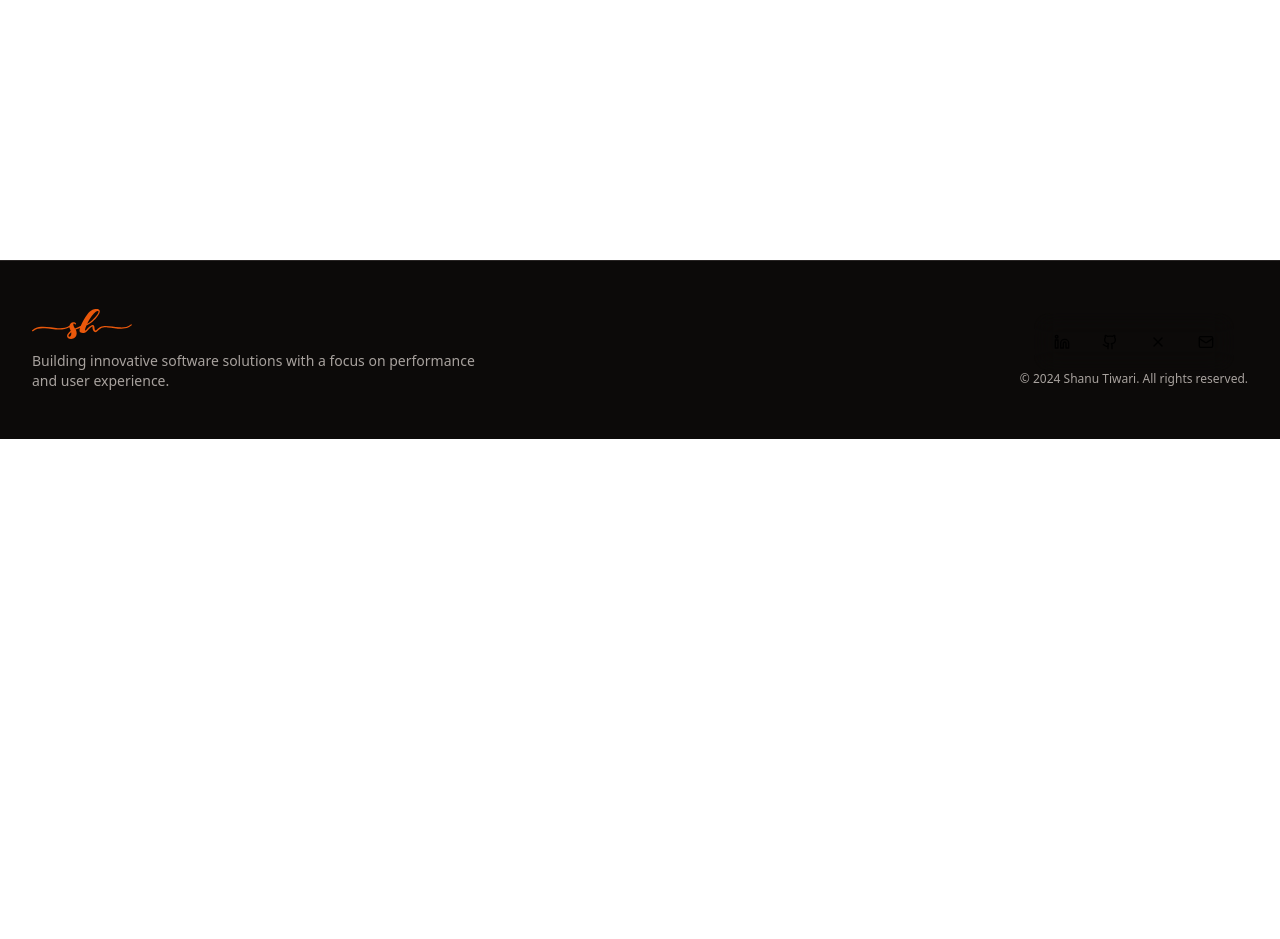
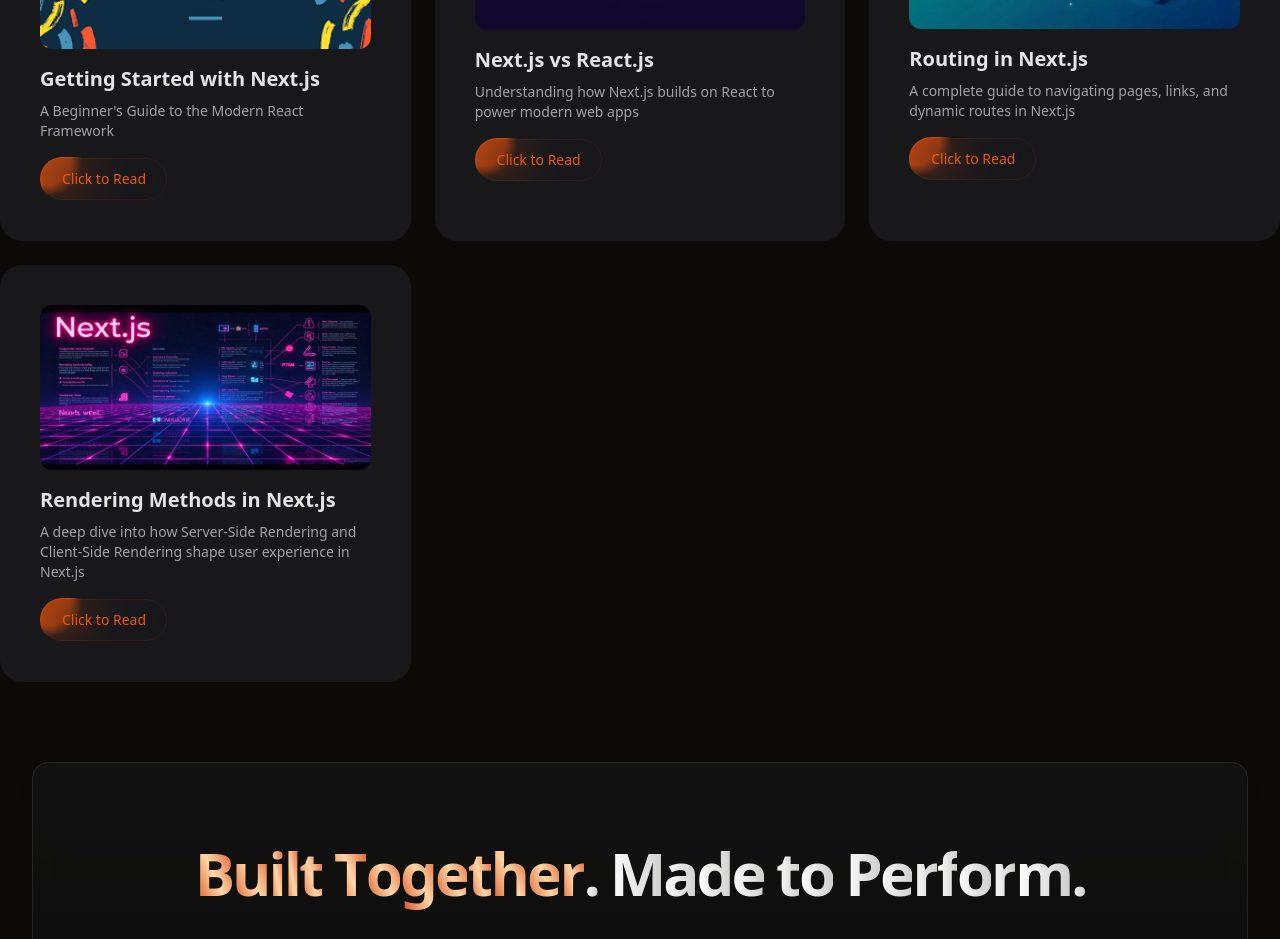
Before and after one commit to shanutiwari1010/portfolio, a Next.js app: page /blogs in a window 1280 px wide. Before the commit this address had no page. Shown: the part 540-1479 px from the top of the page. Before the commit the page ends 979 px from the top, so only its background shows below. Built offline with nearby package versions, Linux system fonts and the light colour scheme; a web font is replaced by a local one.

Commit message:
chore: added blogs page

```diff
--- /dev/null
+++ b/src/app/(root)/blogs/[slug]/page.tsx
@@ -0,0 +1,7 @@
+import React from "react";
+
+const Blogs = () => {
+  return <div className="h-screen">Blogs</div>;
+};
+
+export default Blogs;
--- /dev/null
+++ b/src/app/(root)/blogs/page.tsx
@@ -0,0 +1,99 @@
+"use client";
+import CallToAction from "@/components/call-to-action";
+import SectionHeading from "@/components/section-heading";
+import Image from "next/image";
+import { Button } from "@/components/ui/moving-border";
+import { useRouter } from 'next/navigation';
+
+export const blogs = [
+  {
+    id: 1,
+    image: "/assets/getting-started-with-nextjs.png",
+    title: "Getting Started with Next.js",
+    description: "A Beginner's Guide to the Modern React Framework",
+    link: "https://next-wave.hashnode.dev/getting-started-with-nextjs-a-beginners-guide-to-the-modern-react-framework",
+  },
+  {
+    id: 2,
+    image: "/assets/nextjs-vs-react.webp",
+    title: "Next.js vs React.js",
+    description:
+      "Understanding how Next.js builds on React to power modern web apps",
+    link: "https://next-wave.hashnode.dev/nextjs-vs-reactjs-whats-the-real-difference",
+  },
+  {
+    id: 3,
+    image: "/assets/routing.jpeg",
+    title: "Routing in Next.js",
+    description:
+      "A complete guide to navigating pages, links, and dynamic routes in Next.js",
+    link: "https://next-wave.hashnode.dev/mastering-routing-in-nextjs-from-basics-to-advanced",
+  },
+  {
+    id: 4,
+    image: "/assets/rendering-methods.png",
+    title: "Rendering Methods in Next.js",
+    description:
+      "A deep dive into how Server-Side Rendering and Client-Side Rendering shape user experience in Next.js",
+    link: "https://next-wave.hashnode.dev/rendering-methods-in-nextjs-how-html-is-generated-and-delivered",
+  },
+];
+
+const Blog = () => {
+  const router = useRouter();
+
+  return (
+    <div className="pt-32">
+      <section>
+        <div className="mx-auto max-w-4xl text-center mb-16">
+          <SectionHeading title="Blogs" highlighter="gs" />
+          <p className="mt-4 text-xl text-muted-foreground">
+            Insights, tutorials, and stories from my journey in web development
+          </p>
+        </div>
+        <div className="grid grid-cols-3 gap-6">
+
+          {blogs.map(({ id, image, title, description, link }) => (
+            <div
+              key={id}
+              className="rounded-[22px]  sm:p-10  dark:bg-zinc-900  bg-gray-100 "
+
+            >
+              <Image
+                src={image}
+                alt="blog img"
+                width={400}
+                height={400}
+                className="object-contain rounded-lg hover:scale-110 transition-all duration-75 ease-in-out"
+
+              />
+              <p className=" font-semibold sm:text-xl text-black mt-4 mb-2 dark:text-neutral-200 text-2xl">
+                {title}
+              </p>
+              <p className="text-sm text-neutral-600 dark:text-neutral-400 mb-4">
+                {description}
+              </p>
+              <Button
+                borderRadius="1.75rem"
+                className=" cursor-pointer text-primary font-medium "
+                onClick={() => window.open(link, "_blank")}
+              >
+                Click to Read
+              </Button>
+            </div>
+          ))}
+        </div>
+      </section>
+      <CallToAction
+        title="Built Together. Made to Perform."
+        highlighter="Built Together"
+        description="Great products are built in collaboration. Let's team up to bring your next big idea to life — pixel-perfect and production-ready."
+        buttonText="Let's Collaborate"
+        className="max-w-xl"
+        href="/contact"
+      />
+    </div>
+  );
+};
+
+export default Blog;
```
